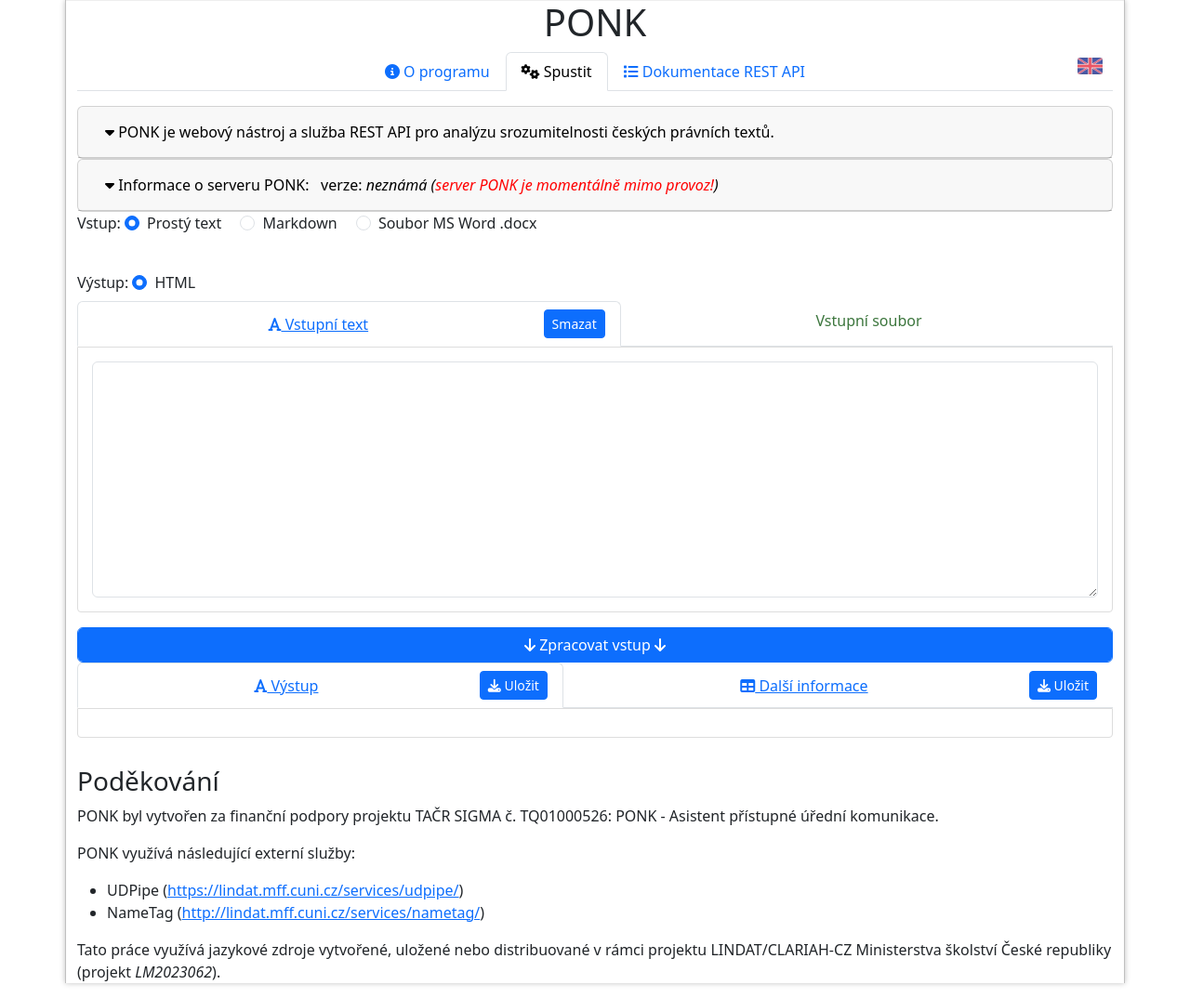
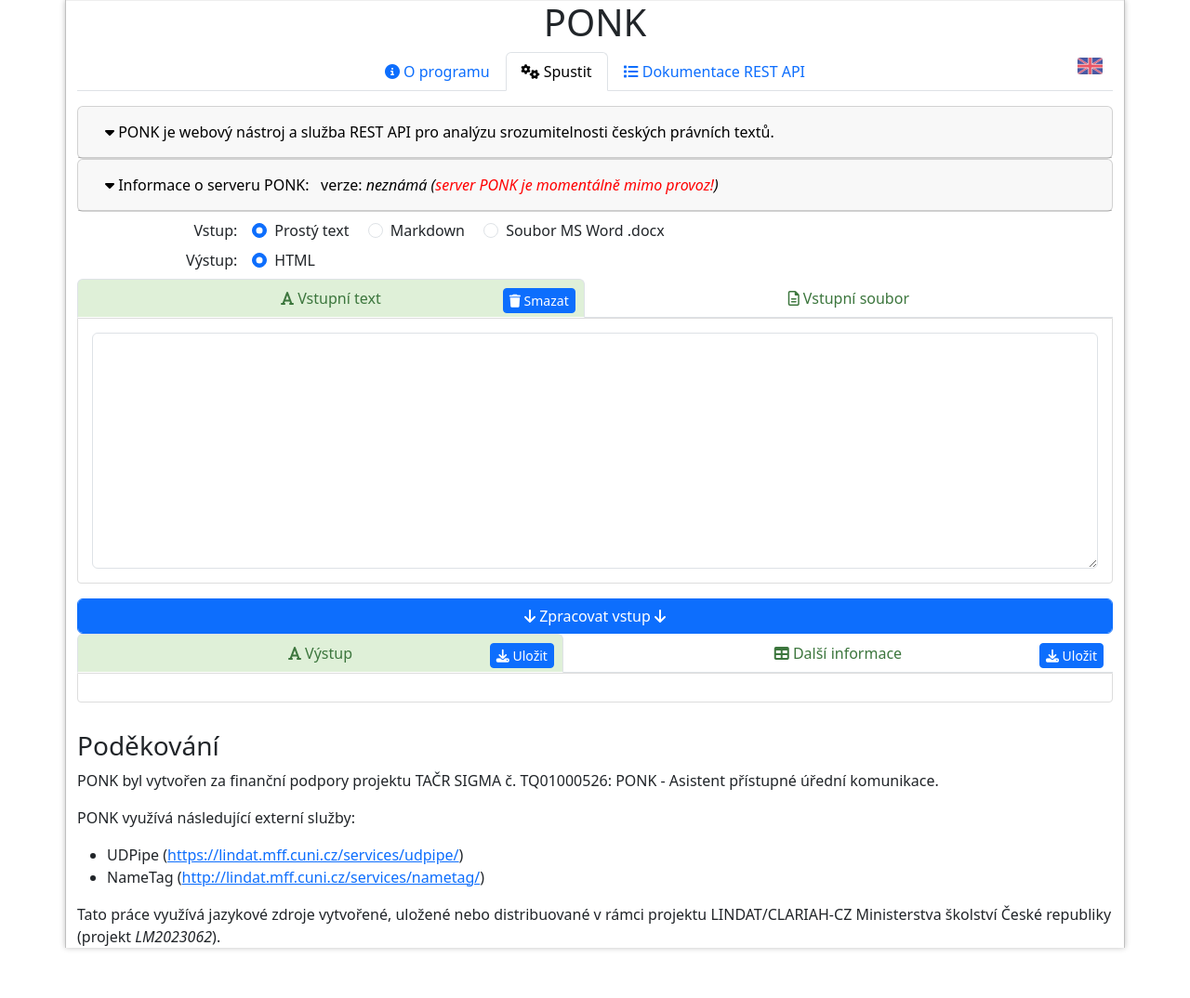
Before and after one commit to ufal/ponk, a PHP site: page /ponk/run.php in a window 1280 px wide. Shown: the whole page at 93% size. After the commit the page ends 1023 px from the top, so only its background shows below. Run offline with PHP 8.4, Linux system fonts and the light colour scheme; some libraries are stand-ins or nearby versions.

Commit message:
PONK: Restored full functionality and most of visual properties in Bootstrap ver. 5
git-svn-id: https://svn.ms.mff.cuni.cz/svn/ponk/projects/ponk@309 9b7822f3-4786-4c31-9c96-ea234496b5ad

```diff
--- a/html/bootstrap5/css/ponk.css
+++ b/html/bootstrap5/css/ponk.css
@@ -7,32 +7,32 @@
   box-shadow: inset 0 1px 1px rgba(0, 0, 0, 0.075), 0 0 6px #C0C0C0;
 }
 
-/* nav-tabs menu center fix*/
-.nav-tabs > li {
-    float:none;
-    display:inline-block;
-    *display:inline; /* ie7 fix */
-    *zoom:1; /* hasLayout ie7 trigger */
-    vertical-align: top;
-}
 
-/* fix wrong margin of breadcrumbs */
-ul.breadcrumb {
-  margin-left: -15px;
-  margin-right: -15px;
-}
-
-/* Allow recoloring active tab to bg-success */
+/* Změní barvu textu neaktivních záložek */
 ul.nav-tabs-green > li > a {
   color: #3c763d;
 }
 
-ul.nav-tabs-green > li.active > a,
-ul.nav-tabs-green > li.active > a:hover,
-ul.nav-tabs-green > li.active > a:focus,
-ul.nav-tabs-green > li > a:hover {
+/* Stylování aktivní záložky - vyšší specifikace */
+ul.nav-tabs-green > li > a.active,
+ul.nav-tabs-green > li > a.show.active {
+  color: #3c763d !important;
+  background-color: #dff0d8 !important; /* Použijeme !important pro přepsání Bootstrapu */
+}
+
+/* Stylování pro hover stavy */
+ul.nav-tabs-green > li > a:hover,
+ul.nav-tabs-green > li > a.active:hover,
+ul.nav-tabs-green > li > a:focus {
   color: #3c763d;
   background-color: #dff0d8;
+}
+
+/* Stylování pro hover stavy hlavních záložek */
+ul.nav-tabs-gray > li > a:hover,
+ul.nav-tabs-gray > li > a:focus {
+  /* color: #3c763d; */
+  background-color: #eeeeee;
 }
 
 /* Styles for file input */
--- a/html/bootstrap5/header.php
+++ b/html/bootstrap5/header.php
@@ -34,7 +34,7 @@ $currentLang = $_SESSION['lang'];
   <title>PONK</title>
   <meta charset="utf-8">
   <link href="https://cdn.jsdelivr.net/npm/bootstrap@5.3.3/dist/css/bootstrap.min.css" rel="stylesheet">
-  <link rel="stylesheet" href="https://cdnjs.cloudflare.com/ajax/libs/font-awesome/6.5.1/css/all.min.css"> <!-- Aktualizovaná verze Font Awesome -->
+  <link rel="stylesheet" href="https://cdnjs.cloudflare.com/ajax/libs/font-awesome/6.6.0/css/all.min.css"> <!-- Aktualizovaná verze Font Awesome -->
 
   <link rel="stylesheet" href="css/lindat.css" type="text/css" />
   <link rel="stylesheet" href="css/ponk.css" type="text/css" />
@@ -42,7 +42,6 @@ $currentLang = $_SESSION['lang'];
   <script src="https://code.jquery.com/jquery-1.11.3.min.js" type="text/javascript"></script>
   <!-- Bootstrap 5 JavaScript, nyní bez jQuery -->
   <script src="https://cdn.jsdelivr.net/npm/bootstrap@5.3.3/dist/js/bootstrap.bundle.min.js"></script>
-  <!-- run_prettify.js není součástí Bootstrapu, takže jej ponechte, pokud ho stále potřebujete -->
   <script src="https://cdn.rawgit.com/google/code-prettify/master/loader/run_prettify.js" type="text/javascript"></script>
 </head>
 
@@ -56,7 +55,7 @@ $currentLang = $_SESSION['lang'];
 
       <!-- menu -->
       <div class="menu-container position-relative"> <!-- Bootstrap 5 používá position-relative místo style -->
-        <ul class="nav nav-tabs justify-content-center mb-3"> <!-- text-center je nahrazeno justify-content-center, margin-bottom: 10px je mb-3 -->
+        <ul class="nav nav-tabs nav-tabs-gray justify-content-center mb-3"> <!-- text-center je nahrazeno justify-content-center, margin-bottom: 10px je mb-3 -->
           <li class="nav-item">
             <a class="nav-link <?php if ($main_page == 'info.php') echo 'active'; ?>" href="info.php">
               <span class="fa fa-info-circle"></span> <?php echo $lang[$currentLang]['menu_about']; ?>
--- a/html/bootstrap5/run.php
+++ b/html/bootstrap5/run.php
@@ -386,9 +386,11 @@
 
   <!-- ================= OPTIONS ================ -->
 
-<div class="row g-3 align-items-center">
-  <div class="col-12 mb-3">
+<div class="row gx-3 gy-1 mt-lg-1">
+  <div class="col-12 col-md-2 text-end">
     <label class="form-label"><?php echo $lang[$currentLang]['run_options_input_label']; ?>:</label>
+  </div>
+  <div class="col-12 col-md-10">
     <div class="form-check form-check-inline">
       <input class="form-check-input" type="radio" name="option_input" id="option_input_plaintext" value="txt" checked>
       <label class="form-check-label" for="option_input_plaintext" title="<?php echo $lang[$currentLang]['run_options_input_plain_popup']; ?>">
@@ -409,8 +411,10 @@
     </div>
   </div>
 
-  <div class="col-12">
+  <div class="col-12 col-md-2 text-end mt-0">
     <label class="form-label"><?php echo $lang[$currentLang]['run_options_output_label']; ?>:</label>
+  </div>
+  <div class="col-12 col-md-10 mt-0">
     <div class="form-check form-check-inline">
       <input class="form-check-input" type="radio" name="option_output" value="html" id="option_output_html" checked onchange="handleOutputFormatChange();">
       <label class="form-check-label" for="option_output_html" title="<?php echo $lang[$currentLang]['run_options_output_html_popup']; ?>">
@@ -421,23 +425,25 @@
   </div>
 </div>
 
+
 <!-- ================= INPUT FIELDS ================ -->
 
 <!-- ================ záložky input panelů =============== -->
 <ul class="nav nav-tabs nav-fill nav-tabs-green">
-  <li class="nav-item" id="input_text_header">
-    <div class="nav-link active d-flex justify-content-between align-items-center">
-      <a href="#input_text" data-bs-toggle="tab" onclick="handleInputTextHeaderClicked();" class="mx-auto">
-        <span class="fa fa-font"></span> <?php echo $lang[$currentLang]['run_input_text']; ?>
+  <li class="nav-item position-relative" id="input_text_header">
+    <a class="nav-link active" href="#input_text" data-bs-toggle="tab" onclick="handleInputTextHeaderClicked();">
+      <span class="fa fa-font"></span>
+      <?php echo $lang[$currentLang]['run_input_text']; ?>
     </a>
-      <button type="button" class="btn btn-primary btn-sm" onclick="var t=document.getElementById('input'); t.value=''; t.focus();">
-        <?php echo $lang[$currentLang]['run_input_text_button_delete']; ?>
+    <!-- Tlačítko umístěné těsně u pravého okraje záložky -->
+    <button class="btn btn-sm btn-primary position-absolute" style="top: 10px; right: 10px; z-index: 1; padding: 2px 6px; font-size: 14px;" onclick="var t=document.getElementById('input'); t.value=''; t.focus();">
+      <span class="fas fa-trash"></span> <?php echo $lang[$currentLang]['run_input_text_button_delete']; ?>
     </button>
-    </div>
   </li>
   <li class="nav-item" id="input_file_header">
     <a class="nav-link" href="#input_file" data-bs-toggle="tab">
-      <span class="fa fa-file-text-o"></span> <?php echo $lang[$currentLang]['run_input_file']; ?>
+      <span class="far fa-file-alt"></span>
+      <?php echo $lang[$currentLang]['run_input_file']; ?>
     </a>
   </li>
 </ul>
@@ -454,11 +460,6 @@
       <label class="input-group-text btn btn-success btn-file" for="input_file_field"><?php echo $lang[$currentLang]['run_input_file_button_load']; ?> ...</label>
       <input type="file" id="input_file_field" class="visually-hidden" onchange="handleFileChange(this)">
     </div>
-    <!--div class="input-group">
-      <input type="text" class="form-control" id="input_file_name" readonly>
-      <label class="input-group-text btn btn-success btn-file" for="input_file_field"><?php echo $lang[$currentLang]['run_input_file_button_load']; ?> ...</label>
-      <input type="file" id="input_file_field" class="d-none">
-    </div-->
   </div>
 </div>
 
@@ -473,26 +474,24 @@
 <!-- ================ záložky output panelů =============== -->
 <ul class="nav nav-tabs nav-fill nav-tabs-green">
 
-  <li class="nav-item">
-    <div class="nav-link active d-flex justify-content-between align-items-center">
-      <a href="#output_formatted" data-bs-toggle="tab" class="mx-auto">
+  <li class="nav-item position-relative">
+    <a class="nav-link active" href="#output_formatted" data-bs-toggle="tab">
       <span class="fa fa-font"></span> <?php echo $lang[$currentLang]['run_output_text']; ?>
     </a>
-      <button type="button" class="btn btn-primary btn-sm" onclick="saveOutput();">
+    <button class="btn btn-primary btn-sm position-absolute" style="top: 10px; right: 10px; z-index: 1; padding: 2px 6px; font-size: 14px;" onclick="saveOutput();">
       <span class="fa fa-download"></span> <?php echo $lang[$currentLang]['run_output_text_button_save']; ?>
     </button>
-    </div>
   </li>
-  <li class="nav-item">
-    <div class="nav-link d-flex justify-content-between align-items-center">
-      <a href="#output_stats" data-bs-toggle="tab" class="mx-auto">
+
+  <li class="nav-item position-relative">
+    <a class="nav-link" href="#output_stats" data-bs-toggle="tab">
       <span class="fa fa-table"></span> <?php echo $lang[$currentLang]['run_output_statistics']; ?>
     </a>
-      <button type="button" class="btn btn-primary btn-sm" onclick="saveStats();">
+    <button class="btn btn-primary btn-sm position-absolute" style="top: 10px; right: 10px; z-index: 1; padding: 2px 6px; font-size: 14px;" onclick="saveStats();">
       <span class="fa fa-download"></span> <?php echo $lang[$currentLang]['run_output_statistics_button_save']; ?>
     </button>
-    </div>
   </li>
+
 </ul>
 
 <!-- ================ output panely =============== -->
```
Also changed, not shown: html/bootstrap5/api-reference.php (+9 -7 lines). Lines whose indentation alone changed are shown as unchanged.
